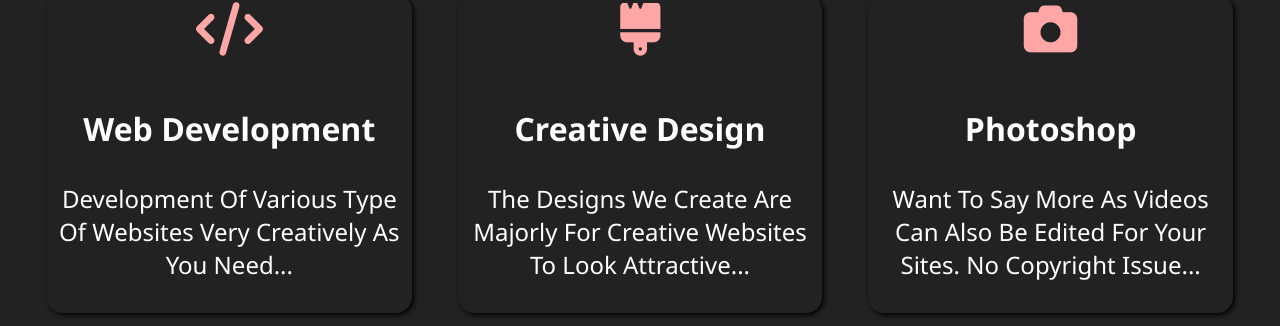
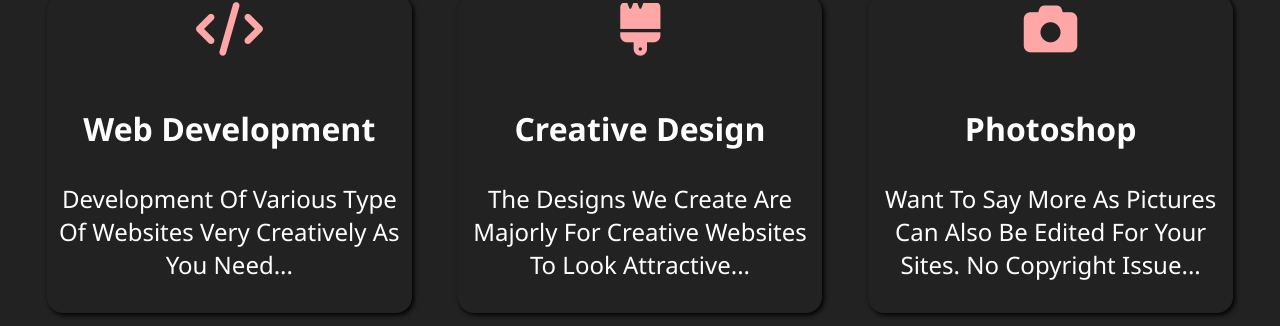
Before and after one commit to SarthakDawane/my-portfolio, a plain HTML site: page index.html in a window 1280 px wide. Shown: the part 3137-3463 px from the top of the page. Drawn offline with Linux system fonts and the light colour scheme.

Commit message:
Update index.html

```diff
--- a/index.html
+++ b/index.html
@@ -174,7 +174,7 @@
                     <div class="service">
                         <i class="fa-solid fa-camera"></i>
                         <h3>photoshop</h3>
-                        <p>Want to say more as videos can also be edited for your sites. No copyright issue...</p>
+                        <p>Want to say more as pictures can also be edited for your sites. No copyright issue...</p>
                     </div>
                     <div class="service">
                         <i class="fa-solid fa-video"></i>
```
